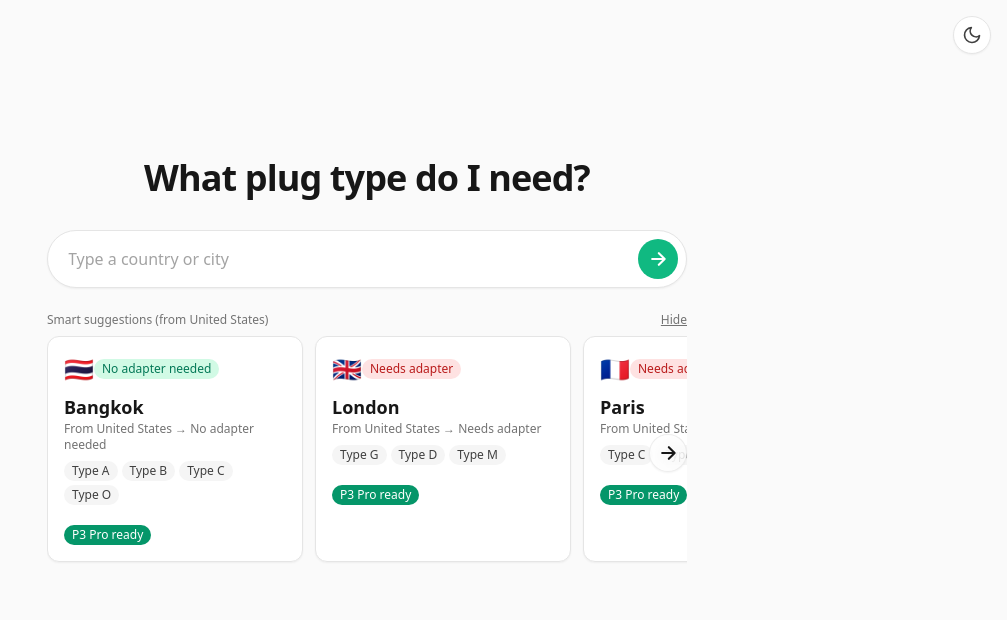
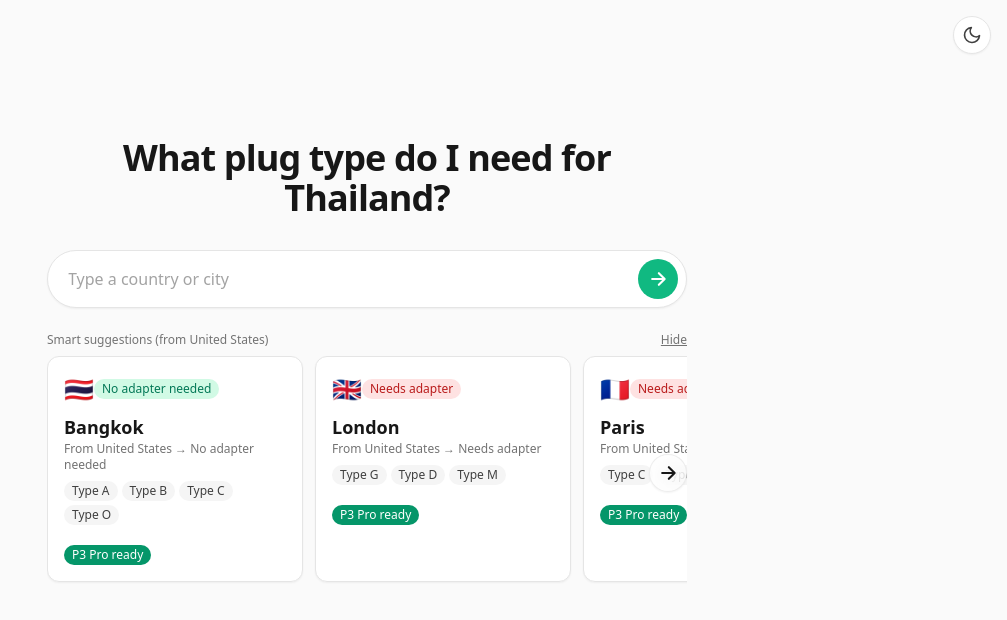
Before and after one commit to cphcrd22/plug-site-build-1, a Next.js app: page / in a window 1280 px wide. Shown: the top 620 px of the page, without its empty margins (273-1280 px from the left). Built offline with nearby package versions, Linux system fonts and the light colour scheme.

Commit message:
feat: rotate title among smart suggestions

```diff
--- a/app/page.tsx
+++ b/app/page.tsx
@@ -1,10 +1,10 @@
 'use client'
 
-import { useState, useRef } from 'react'
+import { useState, useRef, useEffect } from 'react'
 import { motion, AnimatePresence } from 'framer-motion'
 import { ResultCard } from '@/components/ResultCard'
 import { SearchBar, SearchBarHandle } from '@/components/SearchBar'
-import { SmartSuggestions } from '@/components/SmartSuggestions'
+import { SmartSuggestions, SUGGESTION_NAMES } from '@/components/SmartSuggestions'
 
 type LookupOk = {
   query: string
@@ -29,6 +29,15 @@ export default function Page() {
   const [results, setResults] = useState<LookupOk[]>([])
   const [showSuggestions, setShowSuggestions] = useState(true)
   const searchRef = useRef<SearchBarHandle>(null)
+  const [titleIndex, setTitleIndex] = useState(0)
+  const locations = SUGGESTION_NAMES
+
+  useEffect(() => {
+    const id = setInterval(() => {
+      setTitleIndex((i) => (i + 1) % locations.length)
+    }, 3000)
+    return () => clearInterval(id)
+  }, [locations.length])
 
   async function onSubmit(q: string, fromSuggestion?: boolean) {
     if (!q.trim()) return
@@ -58,7 +67,7 @@ export default function Page() {
   return (
     <div className="mx-auto flex max-w-2xl flex-col items-center px-4 py-12 sm:py-16 md:min-h-screen md:py-0 md:justify-center">
       <h1 className="mb-8 text-center text-2xl font-extrabold tracking-tight sm:text-3xl md:text-4xl">
-        What plug type do I need?
+        What plug type do I need for {locations[titleIndex]}?
       </h1>
 
         <SearchBar ref={searchRef} onSubmit={onSubmit} />
--- a/components/SmartSuggestions.tsx
+++ b/components/SmartSuggestions.tsx
@@ -45,6 +45,8 @@ const RECOMMENDED = [
   { city: 'Cancún', country: 'Mexico' },
   { city: 'Vienna', country: 'Austria' },
 ]
+
+export const SUGGESTION_NAMES = RECOMMENDED.flatMap(({ city, country }) => [city, country])
 
 const SUGGESTIONS = RECOMMENDED.map(({ city, country }) => {
   const entry = countryMap[country]
```
